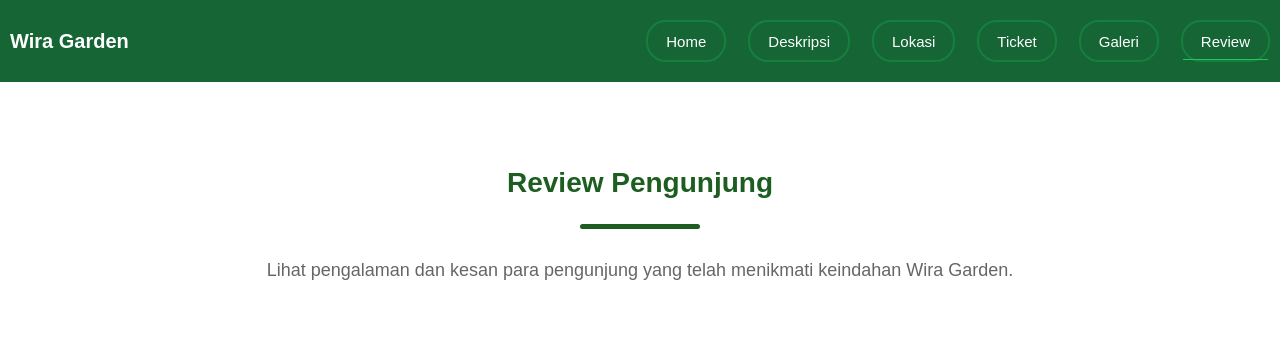
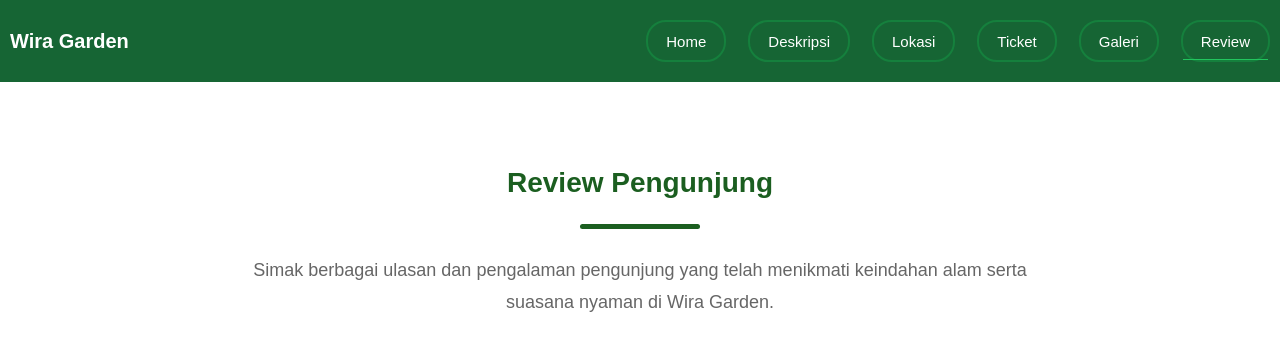
Before and after one commit to jovanakbarsetiodono-code/TI-WEB-24A-SIXTUPLE, a Next.js app in the folder my-app/: page /review in a window 1280 px wide. Shown: the top 350 px of the page. Built offline with nearby package versions, Linux system fonts and the light colour scheme.

Commit message:
Mengubah deskripsi pada halaman Review

```diff
--- a/my-app/app/review/page.tsx
+++ b/my-app/app/review/page.tsx
@@ -2,15 +2,14 @@ import styles from "./review.module.css";
 export default function ReviewPage() {
   return (
     <main>
-        <section className={styles.reviewHeader}>
-  <h1>Review Pengunjung</h1>
+      <section className={styles.reviewHeader}>
+        <h1>Review Pengunjung</h1>
 
-  <div className={styles.line}></div>
+        <div className={styles.line}></div>
         <p>
-          Lihat pengalaman dan kesan para pengunjung yang telah menikmati
-          keindahan Wira Garden.
+          Simak berbagai ulasan dan pengalaman pengunjung yang telah menikmati
+          keindahan alam serta suasana nyaman di Wira Garden.
         </p>
-
       </section>
     </main>
   );
```
